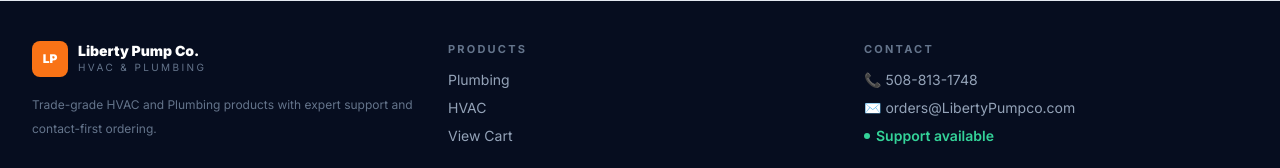
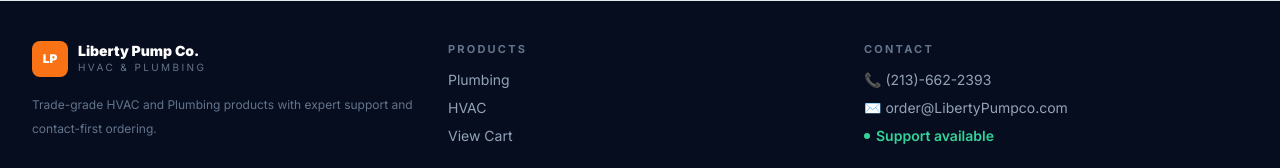
Before and after one commit to princewillbestman8-hub/liberty, a Next.js app: page / in a window 1280 px wide. Shown: the part 2537-2705 px from the top of the page. Built offline with nearby package versions, Linux system fonts and the light colour scheme.

Commit message:
Update site-footer.tsx

```diff
--- a/src/components/site-footer.tsx
+++ b/src/components/site-footer.tsx
@@ -35,8 +35,8 @@ export function SiteFooter() {
           <div>
             <p className="text-[11px] font-bold uppercase tracking-[0.2em] text-slate-500 mb-3">Contact</p>
             <ul className="space-y-2 text-sm">
-              <li>📞 508-813-1748</li>
-              <li>✉️ orders@LibertyPumpco.com</li>
+              <li>📞 (213)-662-2393</li>
+              <li>✉️ order@LibertyPumpco.com</li>
               <li className="flex items-center gap-1.5">
                 <span className="h-1.5 w-1.5 rounded-full bg-emerald-400" />
                 <span className="text-emerald-400 font-semibold">Support available</span>
```
